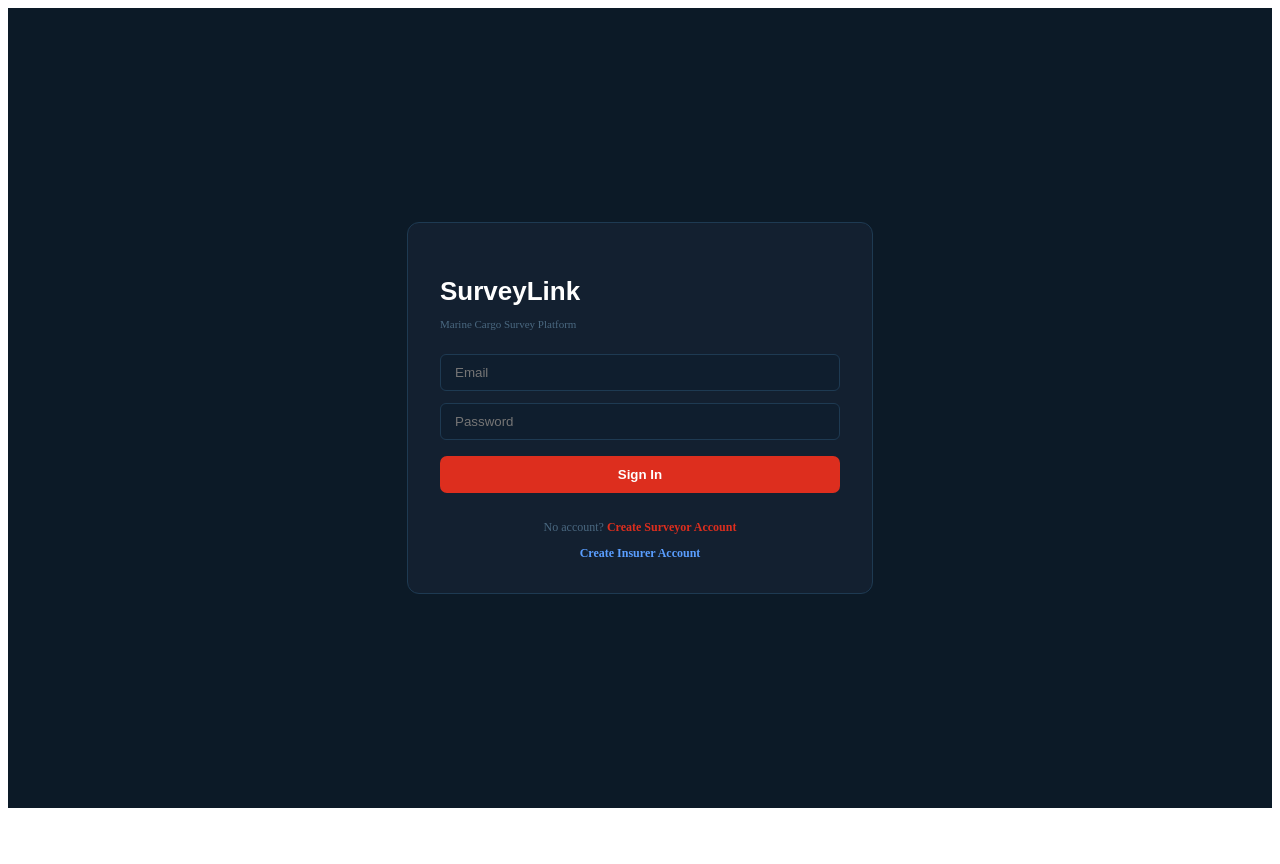
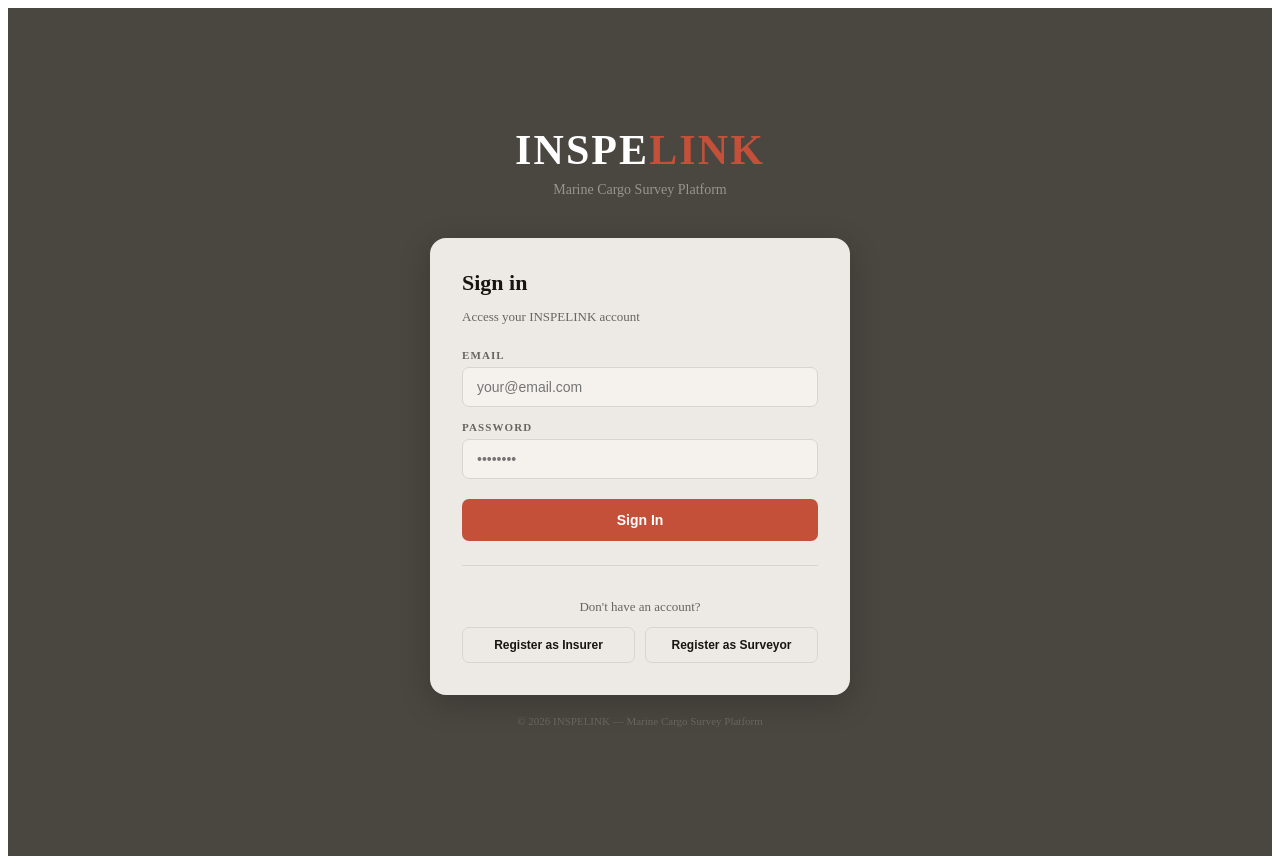
Before and after one commit to surveybaja-source/SurveyLink., a Next.js app: page /auth in a window 1280 px wide. Before the commit the page ends 816 px from the top, so only its background shows below. Built offline with nearby package versions, Linux system fonts and the light colour scheme; no server answers.

Commit message:
Refactor AuthPage to Auth and update login handling

```diff
--- a/app/auth/page.js
+++ b/app/auth/page.js
@@ -3,87 +3,75 @@ import { useState } from 'react'
 import { supabase } from '../../lib/supabase'
 import { useRouter } from 'next/navigation'
 
-export default function AuthPage() {
-  const [mode, setMode] = useState('login')
-  const [role, setRole] = useState(null)
+export default function Auth() {
   const [email, setEmail] = useState('')
   const [password, setPassword] = useState('')
   const [loading, setLoading] = useState(false)
   const [error, setError] = useState(null)
   const router = useRouter()
 
-  const handleLogin = async () => {
+  const handleLogin = async (e) => {
+    e.preventDefault()
     setLoading(true)
     setError(null)
     const { error } = await supabase.auth.signInWithPassword({ email, password })
-    if (error) setError(error.message)
-    else router.push('/dashboard')
-    setLoading(false)
-  }
-
-  const handleRegister = async () => {
-    if (!role) { setError('Please select a role'); return }
-    setLoading(true)
-    setError(null)
-    const { data, error } = await supabase.auth.signUp({ email, password })
     if (error) { setError(error.message); setLoading(false); return }
-    await supabase.from('profiles').insert({ id: data.user.id, email, role })
     router.push('/dashboard')
     setLoading(false)
   }
 
   return (
-    <div style={{minHeight:'100vh',background:'#0c1a27',display:'flex',alignItems:'center',justifyContent:'center'}}>
-      <div style={{background:'#132030',border:'1px solid #1e3a52',borderRadius:12,padding:32,width:400}}>
-        <h2 style={{color:'#fff',fontFamily:'sans-serif',marginBottom:4,fontSize:26,fontWeight:900}}>
-          SurveyLink
-        </h2>
-        <p style={{color:'#4a6880',fontSize:11,marginBottom:24}}>Marine Cargo Survey Platform</p>
-        {error && <p style={{color:'#dd2e1e',fontSize:13,marginBottom:12}}>{error}</p>}
-        {mode === 'login' ? (
-          <div>
-            <input id="email" name="email" placeholder="Email" value={email} onChange={e=>setEmail(e.target.value)}
-              style={{width:'100%',background:'#0f1e2e',border:'1px solid #1e3a52',borderRadius:6,padding:'10px 14px',color:'#fff',marginBottom:12,boxSizing:'border-box'}}/>
-            <input id="password" name="password" type="password" placeholder="Password" value={password} onChange={e=>setPassword(e.target.value)}
-              style={{width:'100%',background:'#0f1e2e',border:'1px solid #1e3a52',borderRadius:6,padding:'10px 14px',color:'#fff',marginBottom:16,boxSizing:'border-box'}}/>
-            <button onClick={handleLogin} disabled={loading}
-              style={{width:'100%',background:'#dd2e1e',color:'#fff',border:'none',borderRadius:7,padding:'11px',marginBottom:8,cursor:'pointer',fontWeight:700}}>
-              {loading ? 'Loading...' : 'Sign In'}
+    <div style={{background:'#4a4640',minHeight:'100vh',display:'flex',alignItems:'center',justifyContent:'center',padding:24}}>
+      <div style={{width:'100%',maxWidth:420}}>
+
+        <div style={{textAlign:'center',marginBottom:40}}>
+          <div style={{color:'#fff',fontWeight:900,fontSize:42,letterSpacing:'0.05em'}}>
+            INSPE<span style={{color:'#C4503A'}}>LINK</span>
+          </div>
+          <div style={{color:'#9a9490',fontSize:14,marginTop:8}}>Marine Cargo Survey Platform</div>
+        </div>
+
+        <div style={{background:'#EDE9E4',borderRadius:16,padding:32,boxShadow:'0 8px 32px rgba(0,0,0,0.2)'}}>
+          <h2 style={{color:'#1a1410',fontWeight:800,fontSize:22,marginBottom:6,marginTop:0}}>Sign in</h2>
+          <p style={{color:'#6a6460',fontSize:13,marginBottom:24}}>Access your INSPELINK account</p>
+
+          {error&&<div style={{background:'rgba(196,80,58,0.1)',border:'1px solid #C4503A',borderRadius:8,padding:'10px 14px',marginBottom:16,color:'#C4503A',fontSize:13}}>{error}</div>}
+
+          <form onSubmit={handleLogin}>
+            <div style={{marginBottom:14}}>
+              <label style={{display:'block',color:'#6a6460',fontSize:11,fontWeight:700,letterSpacing:'0.1em',textTransform:'uppercase',marginBottom:6}}>Email</label>
+              <input type="email" placeholder="your@email.com" value={email} onChange={e=>setEmail(e.target.value)} required
+                style={{width:'100%',background:'#f5f2ee',border:'1px solid #d8d4ce',borderRadius:7,padding:'11px 14px',color:'#1a1410',fontSize:14,boxSizing:'border-box',outline:'none'}}/>
+            </div>
+            <div style={{marginBottom:20}}>
+              <label style={{display:'block',color:'#6a6460',fontSize:11,fontWeight:700,letterSpacing:'0.1em',textTransform:'uppercase',marginBottom:6}}>Password</label>
+              <input type="password" placeholder="••••••••" value={password} onChange={e=>setPassword(e.target.value)} required
+                style={{width:'100%',background:'#f5f2ee',border:'1px solid #d8d4ce',borderRadius:7,padding:'11px 14px',color:'#1a1410',fontSize:14,boxSizing:'border-box',outline:'none'}}/>
+            </div>
+            <button type="submit" disabled={loading}
+              style={{width:'100%',background:loading?'rgba(196,80,58,0.5)':'#C4503A',color:'#fff',border:'none',borderRadius:7,padding:'13px',cursor:'pointer',fontWeight:700,fontSize:14}}>
+              {loading?'Signing in...':'Sign In'}
             </button>
-            <div style={{textAlign:'center',marginTop:16}}>
-              <span style={{color:'#4a6880',fontSize:12}}>No account? </span>
-              <span onClick={()=>router.push('/register/expert')} style={{color:'#dd2e1e',fontSize:12,cursor:'pointer',fontWeight:700}}>Create Surveyor Account</span>
-            </div>
-            <div style={{textAlign:'center',marginTop:8}}>
-              <span onClick={()=>router.push('/register/insurer')} style={{color:'#5a9eff',fontSize:12,cursor:'pointer',fontWeight:700}}>Create Insurer Account</span>
+          </form>
+
+          <div style={{marginTop:24,paddingTop:20,borderTop:'1px solid #d8d4ce'}}>
+            <p style={{color:'#6a6460',fontSize:13,textAlign:'center',marginBottom:12}}>Don't have an account?</p>
+            <div style={{display:'grid',gridTemplateColumns:'1fr 1fr',gap:10}}>
+              <button onClick={()=>router.push('/register/insurer')}
+                style={{background:'transparent',color:'#1a1410',border:'1px solid #d8d4ce',borderRadius:7,padding:'10px',cursor:'pointer',fontWeight:700,fontSize:12,textAlign:'center'}}>
+                Register as Insurer
+              </button>
+              <button onClick={()=>router.push('/register/expert')}
+                style={{background:'transparent',color:'#1a1410',border:'1px solid #d8d4ce',borderRadius:7,padding:'10px',cursor:'pointer',fontWeight:700,fontSize:12,textAlign:'center'}}>
+                Register as Surveyor
+              </button>
             </div>
           </div>
-        ) : (
-          <div>
-            <p style={{color:'#8fa8c0',fontSize:13,marginBottom:16}}>I am joining as a...</p>
-            <div style={{display:'grid',gridTemplateColumns:'1fr 1fr',gap:12,marginBottom:16}}>
-              <div onClick={()=>setRole('insurer')} style={{background:role==='insurer'?'rgba(221,46,30,0.1)':'#0f1e2e',border:role==='insurer'?'2px solid #dd2e1e':'2px solid #1e3a52',borderRadius:10,padding:16,cursor:'pointer',textAlign:'center'}}>
-                <div style={{fontSize:28,marginBottom:8}}>🏢</div>
-                <div style={{color:'#fff',fontWeight:700,fontSize:13}}>Insurer</div>
-              </div>
-              <div onClick={()=>setRole('expert')} style={{background:role==='expert'?'rgba(221,46,30,0.1)':'#0f1e2e',border:role==='expert'?'2px solid #dd2e1e':'2px solid #1e3a52',borderRadius:10,padding:16,cursor:'pointer',textAlign:'center'}}>
-                <div style={{fontSize:28,marginBottom:8}}>🔍</div>
-                <div style={{color:'#fff',fontWeight:700,fontSize:13}}>Surveyor</div>
-              </div>
-            </div>
-            <input id="email2" name="email" placeholder="Email" value={email} onChange={e=>setEmail(e.target.value)}
-              style={{width:'100%',background:'#0f1e2e',border:'1px solid #1e3a52',borderRadius:6,padding:'10px 14px',color:'#fff',marginBottom:12,boxSizing:'border-box'}}/>
-            <input id="password2" name="password" type="password" placeholder="Password" value={password} onChange={e=>setPassword(e.target.value)}
-              style={{width:'100%',background:'#0f1e2e',border:'1px solid #1e3a52',borderRadius:6,padding:'10px 14px',color:'#fff',marginBottom:16,boxSizing:'border-box'}}/>
-            <button onClick={handleRegister} disabled={loading}
-              style={{width:'100%',background:'#2e7d32',color:'#fff',border:'none',borderRadius:7,padding:'11px',cursor:'pointer',fontWeight:700}}>
-              {loading ? 'Creating...' : 'Create Account'}
-            </button>
-            <div style={{textAlign:'center',marginTop:12}}>
-              <span onClick={()=>setMode('login')} style={{color:'#4a6880',fontSize:12,cursor:'pointer'}}>Back to Sign In</span>
-            </div>
-          </div>
-        )}
+        </div>
+
+        <p style={{color:'#6a6460',fontSize:11,textAlign:'center',marginTop:20}}>
+          © 2026 INSPELINK — Marine Cargo Survey Platform
+        </p>
       </div>
     </div>
   )
```
